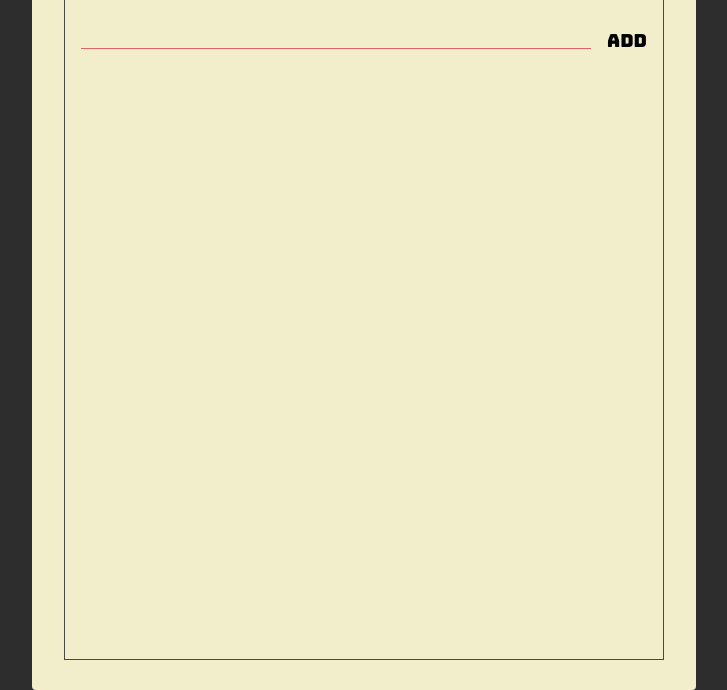
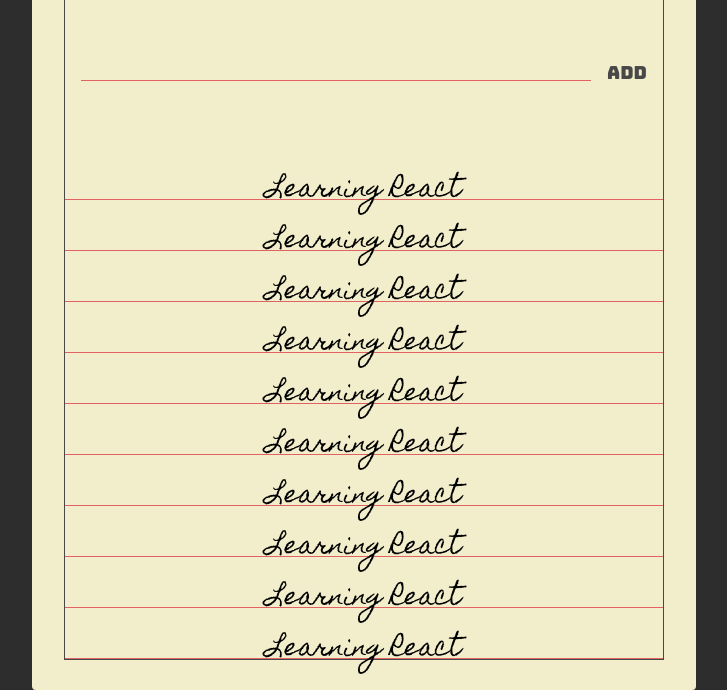
Before and after one commit to Ghyfar11/react-course-starter, a website: page index.html in a window 1280 px wide. Shown: the part 142-832 px from the top of the page, without its empty margins (276-1003 px from the left). Drawn offline with Linux system fonts and the light colour scheme.

Commit message:
Todolist Section

```diff
--- a/index.html
+++ b/index.html
@@ -10,22 +10,58 @@
       href="https://fonts.googleapis.com/css2?family=Bungee&display=swap"
       rel="stylesheet"
     />
-    <link href="https://fonts.googleapis.com/css2?family=Bungee&family=Homemade+Apple&display=swap" rel="stylesheet" />
+    <link
+      href="https://fonts.googleapis.com/css2?family=Bungee&family=Homemade+Apple&display=swap"
+      rel="stylesheet"
+    />
   </head>
   <body>
     <div class="container">
       <div class="frame">
         <section class="header">
-          <button class="header-btn">Add</button>
+          <button class="header-btn main-black-color">Add</button>
           <h1 class="header-title">Todo List</h1>
           <button class="header-btn main-red-color">Clear</button>
         </section>
 
         <section class="add">
           <form class="add-form">
-            <input type="text" class="add-input">
-            <button class="add-btn">Add</button>
+            <input type="text" class="add-input" />
+            <button class="add-btn main-black-color">Add</button>
           </form>
+        </section>
+
+        <section class="todos">
+          <div class="todo">
+            <span class="todo-text">Learning React</span>
+          </div>
+          <div class="todo">
+            <span class="todo-text">Learning React</span>
+          </div>
+          <div class="todo">
+            <span class="todo-text">Learning React</span>
+          </div>
+          <div class="todo">
+            <span class="todo-text">Learning React</span>
+          </div>
+          <div class="todo">
+            <span class="todo-text">Learning React</span>
+          </div>
+          <div class="todo">
+            <span class="todo-text">Learning React</span>
+          </div>
+          <div class="todo">
+            <span class="todo-text">Learning React</span>
+          </div>
+          <div class="todo">
+            <span class="todo-text">Learning React</span>
+          </div>
+          <div class="todo">
+            <span class="todo-text">Learning React</span>
+          </div>
+          <div class="todo">
+            <span class="todo-text">Learning React</span>
+          </div>
         </section>
       </div>
     </div>
--- a/style.css
+++ b/style.css
@@ -4,10 +4,15 @@
 
 :root {
   --main-red-color: #e06262;
+  --main-black-color: #484848;
 }
 
 .main-red-color {
   color: var(--main-red-color);
+}
+
+.main-black-color {
+  color: var(--main-black-color);
 }
 
 html {
@@ -42,11 +47,12 @@
 }
 
 .frame {
-  border: 1px solid #484848;
+  border: 1px solid var(--main-black-color);
   height: 100%;
 
   display: flex;
   flex-direction: column;
+  justify-content: space-between;
 }
 
 .header {
@@ -58,15 +64,15 @@
   flex: 1;
   text-align: center;
 
+  color: var(--main-black-color);
   font-size: 3.6rem;
-  font-family: 'Homemade Apple', cursive;
+  font-family: "Homemade Apple", cursive;
   text-transform: lowercase;
-
 }
 
 .header-btn {
   font-size: 1.8rem;
-font-family: 'Bungee', cursive;
+  font-family: "Bungee", cursive;
 
   padding: 16px;
   cursor: pointer;
@@ -74,6 +80,13 @@
   background: unset;
   border: unset;
   outline: unset;
+}
+
+.header-btn.main-red-color:active {
+  text-shadow: 1px 1px 2px var(--main-red-color);
+}
+.header-btn.main-black-color:active {
+  text-shadow: 1px 1px 2px var(--main-black-color);
 }
 .add {
   padding: 16px;
@@ -110,5 +123,32 @@
   background: unset;
   border: unset;
   outline: unset;
+}
 
+.add-btn.main-black-color:active {
+  text-shadow: 1px 1px 2px var(--main-black-color);
 }
+.todos {
+  display: flex;
+  flex-direction: column;
+}
+
+.todo {
+  position: relative;
+
+  flex: 1 0 auto;
+  text-align: center;
+
+  min-height: 34px;
+  margin: 16px 0 0;
+  font-family: "Homemade Apple", cursive;
+  font-size: 24px;
+
+  border-bottom: 1px solid var(--main-red-color);
+}
+
+.todo-text {
+  position: absolute;
+  left: 50%;
+  transform: translate(-50%);
+}
```
Lines whose indentation alone changed are shown as unchanged.
